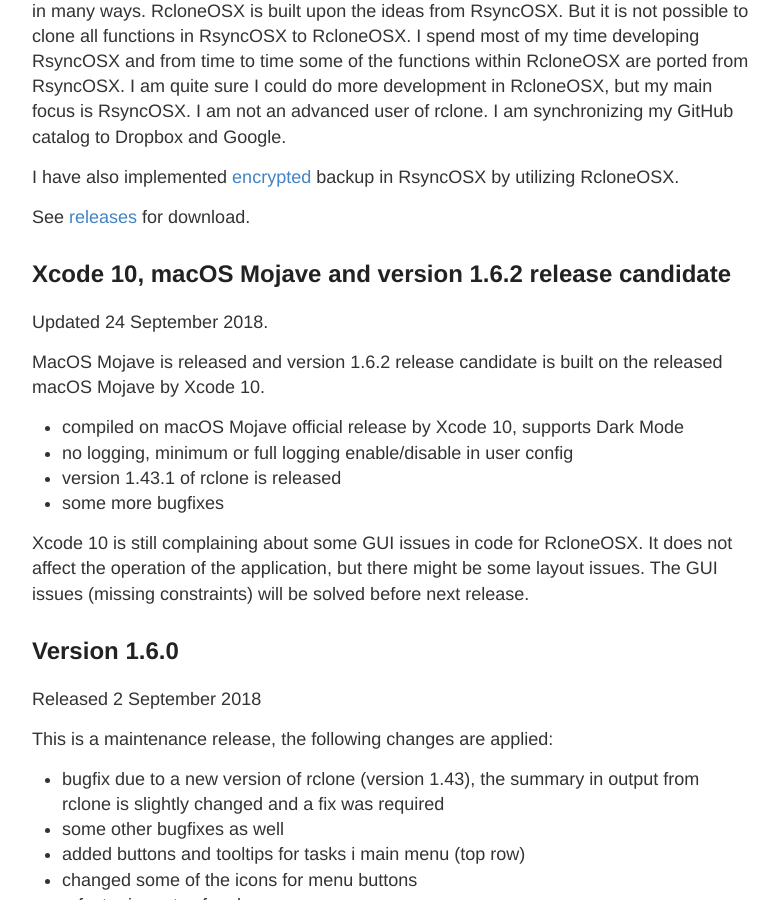
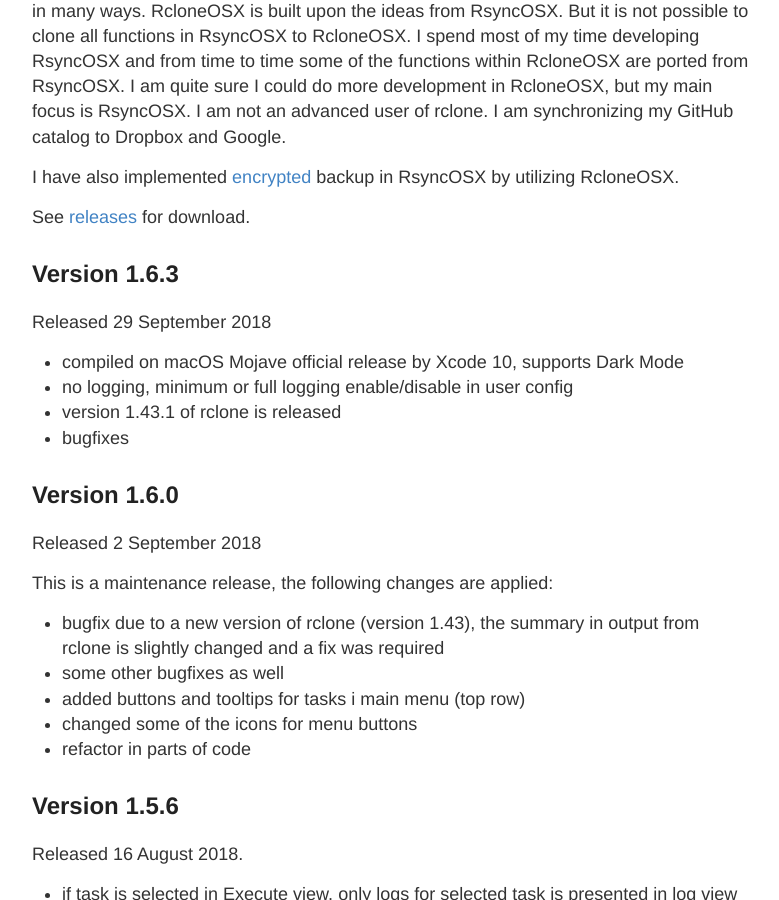
Before and after one commit to d2s/Documentation, a Jekyll site: the page built from _posts/2018-01-01-RcloneChangelog.md, in a window 1280 px wide and 900 px high, scrolled down 320 px. Shown: the whole window, without its empty margins (248-1027 px from the left). Built offline with Jekyll 4.4.1, drawn with Linux system fonts in a browser that asks for light colours.

Commit message:
new release

```diff
--- a/_posts/2018-01-01-RcloneChangelog.md
+++ b/_posts/2018-01-01-RcloneChangelog.md
@@ -11,18 +11,14 @@ I have also implemented [encrypted](/Encrypted) backup in RsyncOSX by utilizing
 
 See [releases](https://github.com/rsyncOSX/rcloneosx/releases) for download.
 
-## Xcode 10, macOS Mojave and version 1.6.2 release candidate
+## Version 1.6.3
 
-Updated 24 September 2018.
-
-MacOS Mojave is released and version 1.6.2 release candidate is built on the released macOS Mojave by Xcode 10.
+Released 29 September 2018
 
 - compiled on macOS Mojave official release by Xcode 10, supports Dark Mode
 - no logging, minimum or full logging enable/disable in user config
 - version 1.43.1 of rclone is released
-- some more bugfixes
-
-Xcode 10 is still complaining about some GUI issues in code for RcloneOSX. It does not affect the operation of the application, but there might be some layout issues. The GUI issues (missing constraints) will be solved before next release.
+- bugfixes
 
 ## Version 1.6.0
 
```
Also changed, not shown: _posts/2018-04-10-Changelog.md (+3 -7 lines).
